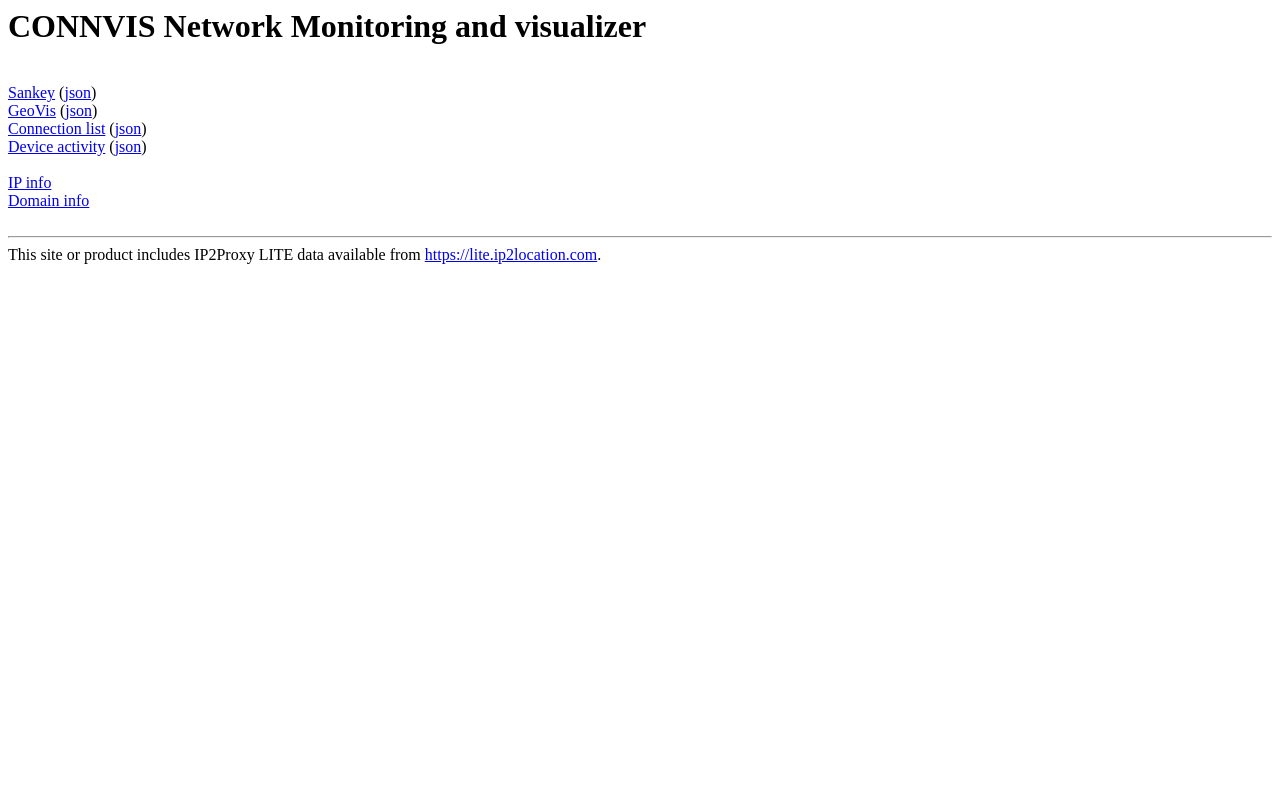
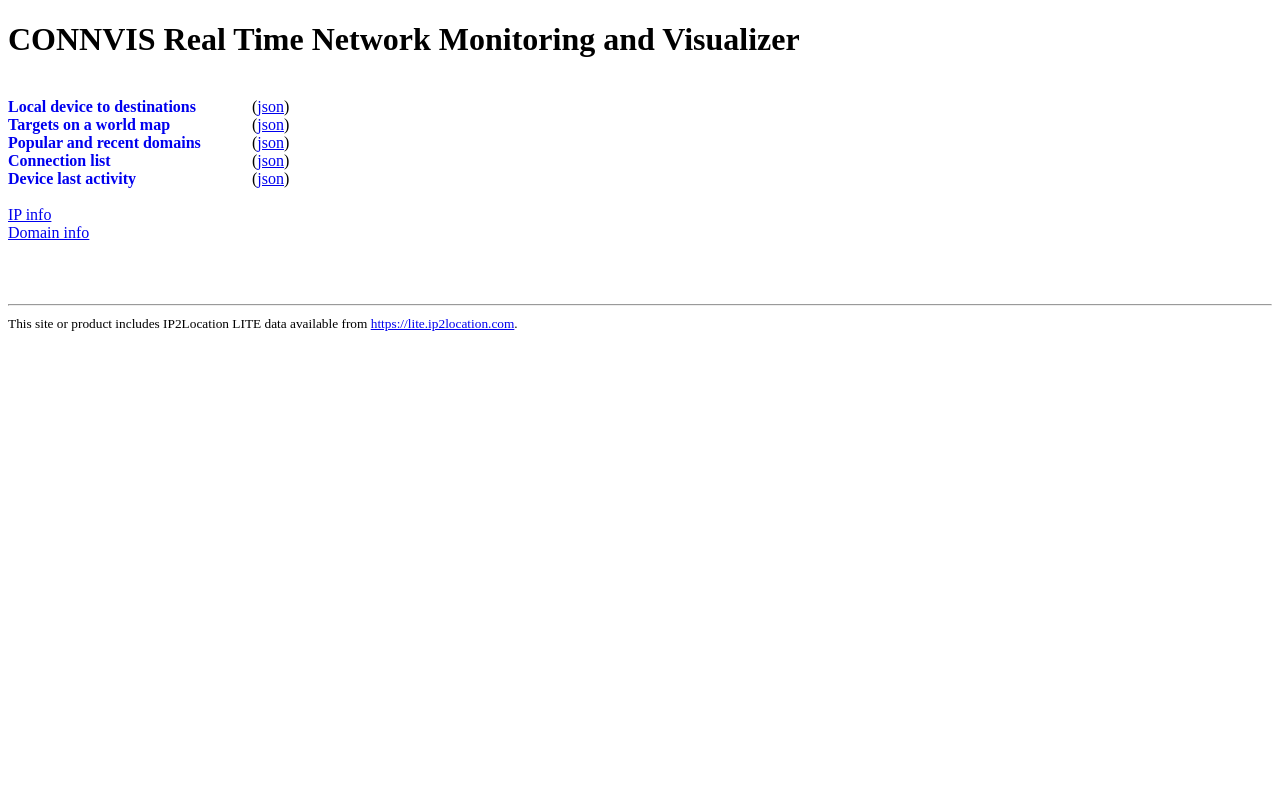
Before and after one commit to koivunen/connvis, a Flask app: page / in a window 1280 px wide. Run offline with Flask 2, Linux system fonts and the light colour scheme; parts of the project's set-up code (start-up, migrations or seed data) failed here and were passed over.

Commit message:
improved front page

```diff
--- a/templates/hello.html
+++ b/templates/hello.html
@@ -1,12 +1,32 @@
-<h1>CONNVIS Network Monitoring and visualizer</h1>
+<!DOCTYPE html>
+<meta charset="utf-8">
+<head>
+    <title>CONNVIS Real Time Network Monitoring and Visualizer</title>
+    <meta name="viewport" content="width=device-width, initial-scale=1, user-scalable=yes">
+    <style>
+		.vislink {
+			min-width: 15em;
+			display: inline-block;
+			text-decoration: none;
+			font-weight: bold;
+		}
+
+	</style>
+
+</head>
+<body>
+
+	<h1>CONNVIS Real Time Network Monitoring and Visualizer</h1>
 	<br/>
-<a href="sankey/index.html">Sankey</a> (<a href="sankey.json">json</a>)
+	<a class="vislink" href="sankey/index.html">Local device to destinations</a> (<a href="sankey.json">json</a>)
 	<br/>
-<a href="geo/index.html">GeoVis</a> (<a href="geo.json">json</a>)
+	<a class="vislink" href="geo/index.html">Targets on a world map</a> (<a href="geo.json">json</a>)
 	<br/>
-<a href="conntrack/index.html">Connection list</a> (<a href="conntrack.json">json</a>)
+	<a class="vislink" href="dnsbar/index.html">Popular and recent domains</a> (<a href="dnsbar.json">json</a>)
 	<br/>
-<a href="activity/index.html">Device activity</a> (<a href="deviceactivity.json">json</a>)
+	<a class="vislink" href="conntrack/index.html">Connection list</a> (<a href="conntrack.json">json</a>)
+	<br/>
+	<a class="vislink" href="activity/index.html">Device last activity</a> (<a href="deviceactivity.json">json</a>)
 	<br/>
 	<br/>
 	<a href="/ipinfo.json">IP info</a>
@@ -16,5 +36,9 @@
 
 	<br/>
 	<br/>
+	<br/>
+	<br/>
 	<hr>
-    This site or product includes IP2Proxy LITE data available from <a href="https://lite.ip2location.com">https://lite.ip2location.com</a>.
+	 <small>This site or product includes IP2Location LITE data available from <a href="https://lite.ip2location.com">https://lite.ip2location.com</a>.</small>
+</body>
+</html>
```
Lines whose indentation alone changed are shown as unchanged.
